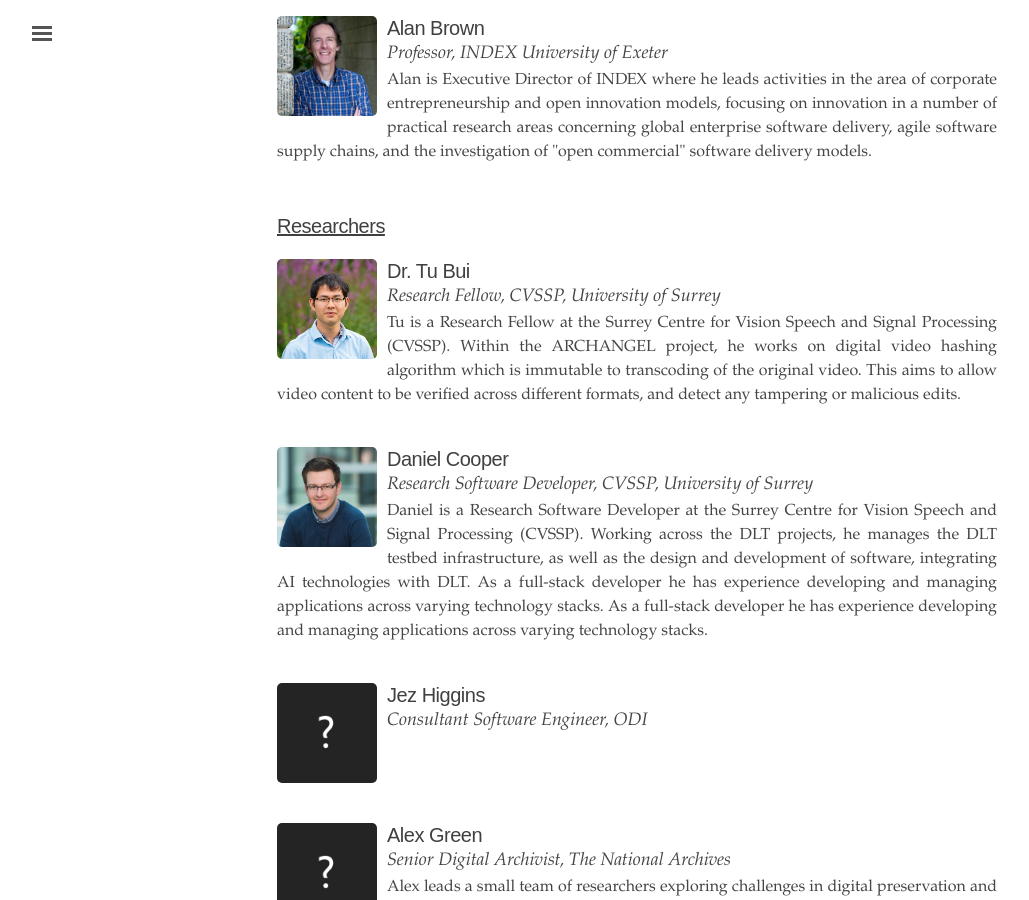
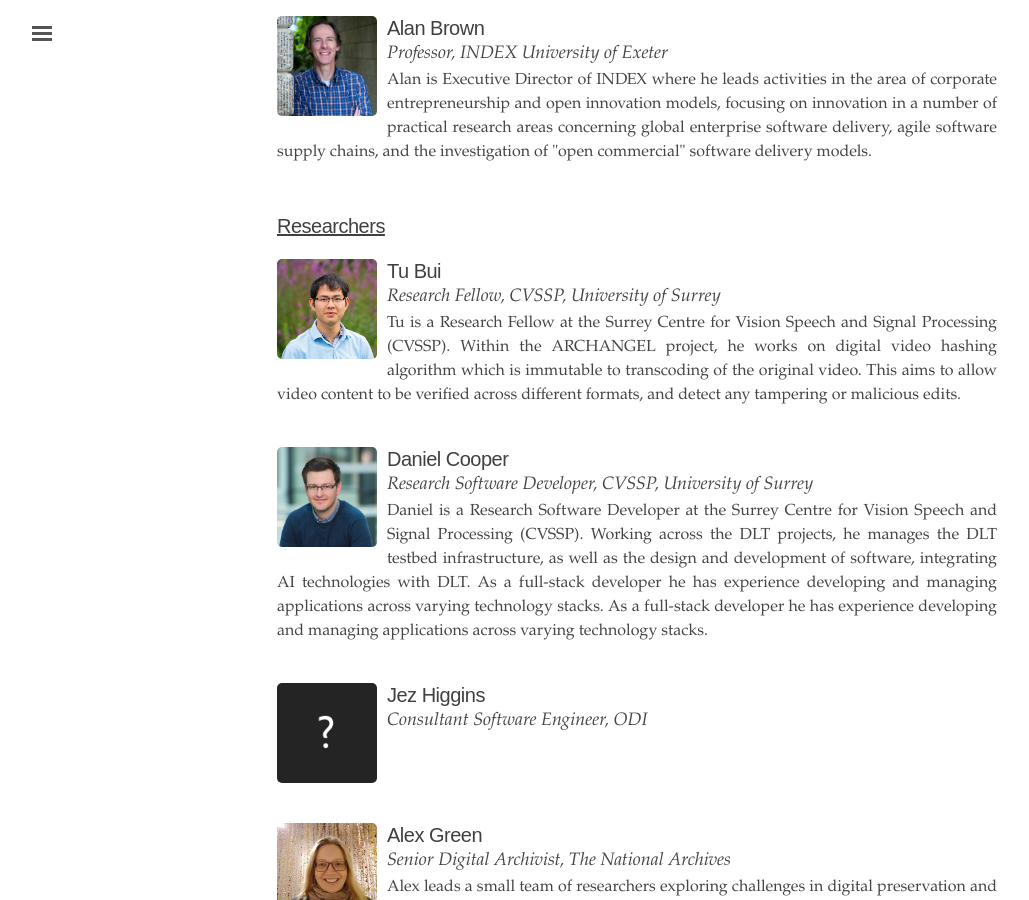
Before and after one commit to archangel-dlt/website, a Jekyll site: the page built from people.md, in a window 1280 px wide and 900 px high, scrolled down 920 px. Shown: the whole window, without its empty margins (3-1032 px from the left). Built offline with Jekyll 4.4.1, drawn with Linux system fonts in a browser that asks for light colours.

Commit message:
update people

```diff
--- a/_data/people.yml
+++ b/_data/people.yml
@@ -23,7 +23,7 @@
 - name: Researchers
   people:
   - image: tubui.png
-    name: Dr. Tu Bui
+    name: Tu Bui
     position: Research Fellow, CVSSP, University of Surrey
     bio: 'Tu is a Research Fellow at the Surrey Centre for Vision Speech and Signal Processing (CVSSP). Within the ARCHANGEL project, he works on digital video hashing algorithm which is immutable to transcoding of the original video. This aims to allow video content to be verified across different formats, and detect any tampering or malicious edits.'
 
@@ -36,12 +36,12 @@
     name: Jez Higgins
     position: Consultant Software Engineer, ODI
 
-  - image: noname.png
+  - image: alexgreen.jpg
     name: Alex Green
     position: Senior Digital Archivist, The National Archives
     bio: Alex leads a small team of researchers exploring challenges in digital preservation and is the Product Owner of The National Archives’ digital archive. On the ARCHANGEL project, she provides input on archival processes and principles.
 
-  - image: markbell.png
+  - image: markbell.jpg
     name: Mark Bell
     position: Researcher, The National Archives
     bio: Mark is a member of the research team The National Archives. Mark started his career working on the AHRC funded 'Traces through Time' project, for probabilistically linking biographical records. His current research interests include machine learning, blockchain, and uncertainty.
```
